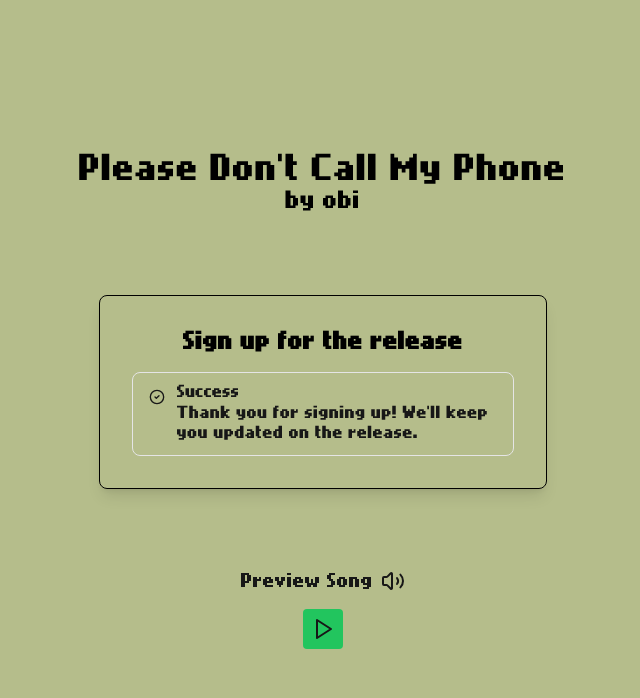
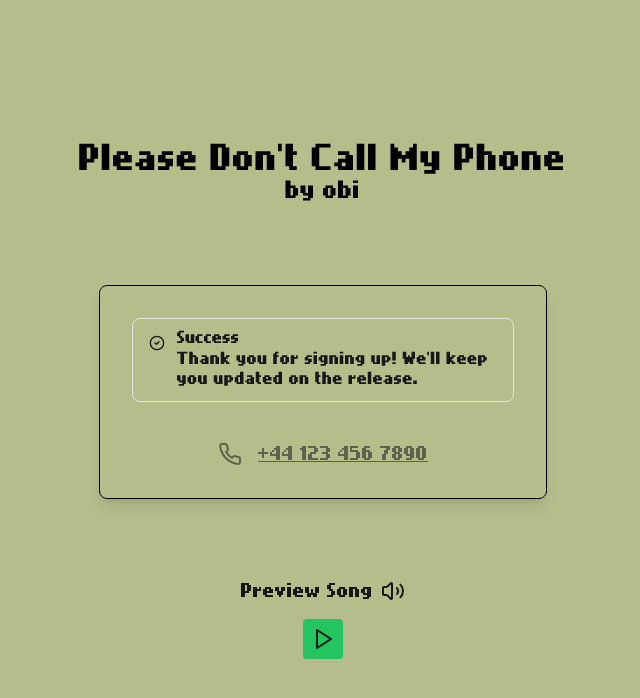
Before and after one commit to hashtagobi1/please-dont-call, a Next.js app: page / in a window 1280 px wide. Both pictures are taken after typing "Sample", "name@example.com" into the empty fields and a click on the button "Keep Me Updated". Shown: the top 698 px of the page, without its empty margins (317-957 px from the left). Built offline with nearby package versions, Linux system fonts and the light colour scheme.

Commit message:
added number connected mailchimp

```diff
--- a/package.json
+++ b/package.json
@@ -14,6 +14,7 @@
     "@radix-ui/react-slot": "^1.1.0",
     "class-variance-authority": "^0.7.0",
     "clsx": "^2.1.1",
+    "jsonp": "^0.2.1",
     "lucide": "^0.439.0",
     "lucide-react": "^0.439.0",
     "next": "14.2.8",
@@ -23,6 +24,7 @@
     "tailwindcss-animate": "^1.0.7"
   },
   "devDependencies": {
+    "@types/jsonp": "^0.2.3",
     "@types/node": "^20",
     "@types/react": "^18",
     "@types/react-dom": "^18",
--- a/src/components/SongReleaseSignup.tsx
+++ b/src/components/SongReleaseSignup.tsx
@@ -1,11 +1,13 @@
 "use client";
 
+import { Alert, AlertDescription, AlertTitle } from "@/components/ui/alert";
+import { Button } from "@/components/ui/button";
+import { Input } from "@/components/ui/input";
+import { Label } from "@/components/ui/label";
+import jsonp from "jsonp";
+import { AlertCircle, Phone } from "lucide-react";
 import { useState } from "react";
-import { Input } from "@/components/ui/input";
-import { Button } from "@/components/ui/button";
-import { Label } from "@/components/ui/label";
-import { AlertCircle, CheckCircle2 } from "lucide-react";
-import { Alert, AlertDescription, AlertTitle } from "@/components/ui/alert";
+import SuccessMsg from "./SuccessMsg";
 
 export default function SongReleaseSignup() {
   const [name, setName] = useState("");
@@ -20,6 +22,14 @@ export default function SongReleaseSignup() {
       return;
     }
     // Here you would typically send the data to your backend
+
+    const url =
+      "https://hashtagobi.us19.list-manage.com/subscribe/post?u=4df1b380107ad91f9019eb9f9&amp;id=c4a4a06b53&amp;f_id=003457e4f0";
+    jsonp(`${url}&EMAIL=${email}&FNAME=${name}`, { param: "c" }, (_, data) => {
+      const { msg, result } = data;
+      // do something with response
+      // alert(msg);
+    });
     console.log("Submitted:", { name, email });
     setSubmitted(true);
     setError("");
@@ -27,10 +37,11 @@ export default function SongReleaseSignup() {
 
   return (
     <div className="max-w-md mx-auto p-8 bg-background border-black  border rounded-lg shadow-lg">
+      {!submitted ? (
+        <>
           <h2 className="text-xl font-bold mb-4 text-center text-black">
             Sign up for the release
           </h2>
-      {!submitted ? (
           <form onSubmit={handleSubmit} className="space-y-4">
             <div>
               <Label className="text-black" htmlFor="name">
@@ -49,6 +60,14 @@ export default function SongReleaseSignup() {
               <Label className="text-black" htmlFor="email">
                 Email
               </Label>
+
+              <div aria-hidden="true" className="hidden">
+                <input
+                  type="text"
+                  name="b_4df1b380107ad91f9019eb9f9_c4a4a06b53"
+                  value=""
+                />
+              </div>
               <Input
                 id="email"
                 type="email"
@@ -69,14 +88,20 @@ export default function SongReleaseSignup() {
               </Alert>
             )}
           </form>
+        </>
       ) : (
-        <Alert>
-          <CheckCircle2 className="h-4 w-4" />
-          <AlertTitle>Success</AlertTitle>
-          <AlertDescription>
-            {"Thank you for signing up! We'll keep you updated on the release."}
-          </AlertDescription>
-        </Alert>
+        <>
+          <SuccessMsg />
+          <div className="mt-10 text-center animate-pulse">
+            <a
+              className="underline gap-4 flex items-center justify-center"
+              href="tel:+441234567890"
+            >
+              <Phone />
+              +44 123 456 7890
+            </a>
+          </div>
+        </>
       )}
     </div>
   );
--- /dev/null
+++ b/src/components/SuccessMsg.tsx
@@ -0,0 +1,14 @@
+import { CheckCircle2 } from "lucide-react";
+import { Alert, AlertDescription, AlertTitle } from "./ui/alert";
+
+export default function SuccessMsg() {
+  return (
+    <Alert>
+      <CheckCircle2 className="h-4 w-4" />
+      <AlertTitle>Success</AlertTitle>
+      <AlertDescription>
+        {"Thank you for signing up! We'll keep you updated on the release."}
+      </AlertDescription>
+    </Alert>
+  );
+}
```
Also changed, not shown: 1 other file (tests, documents, lock files or other folders). Lines whose indentation alone changed are shown as unchanged.
